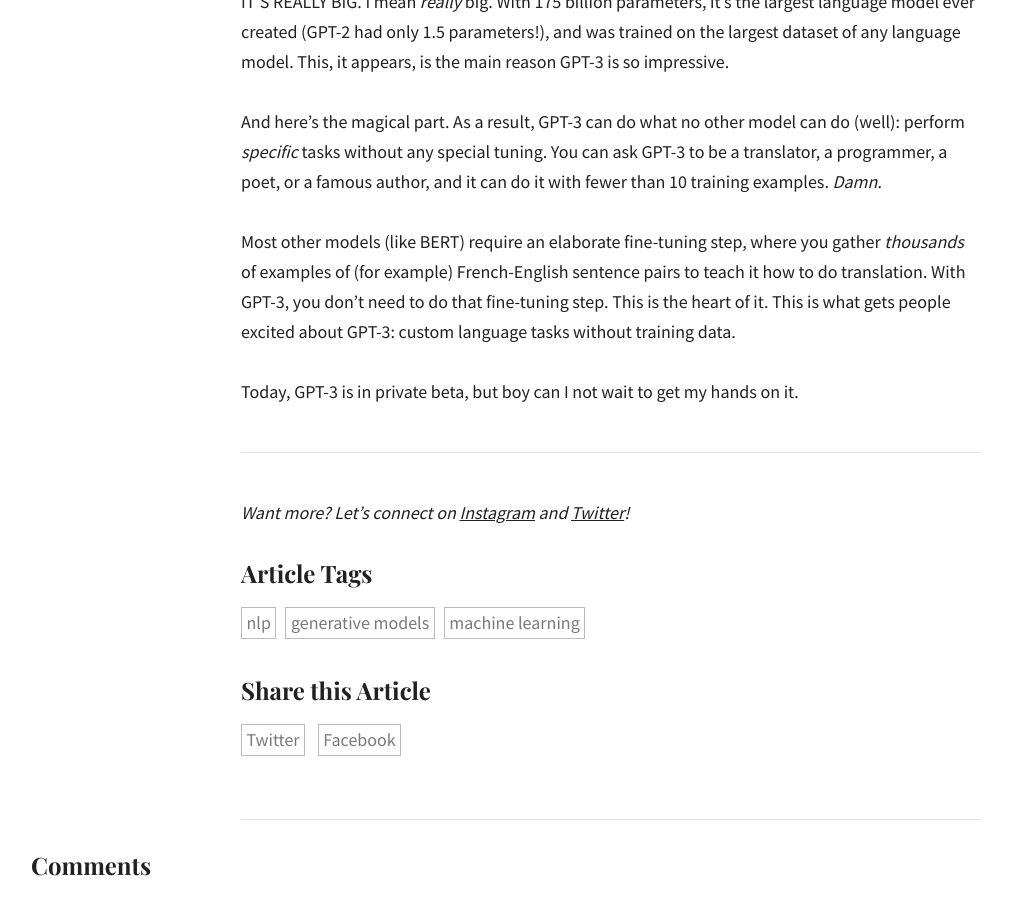
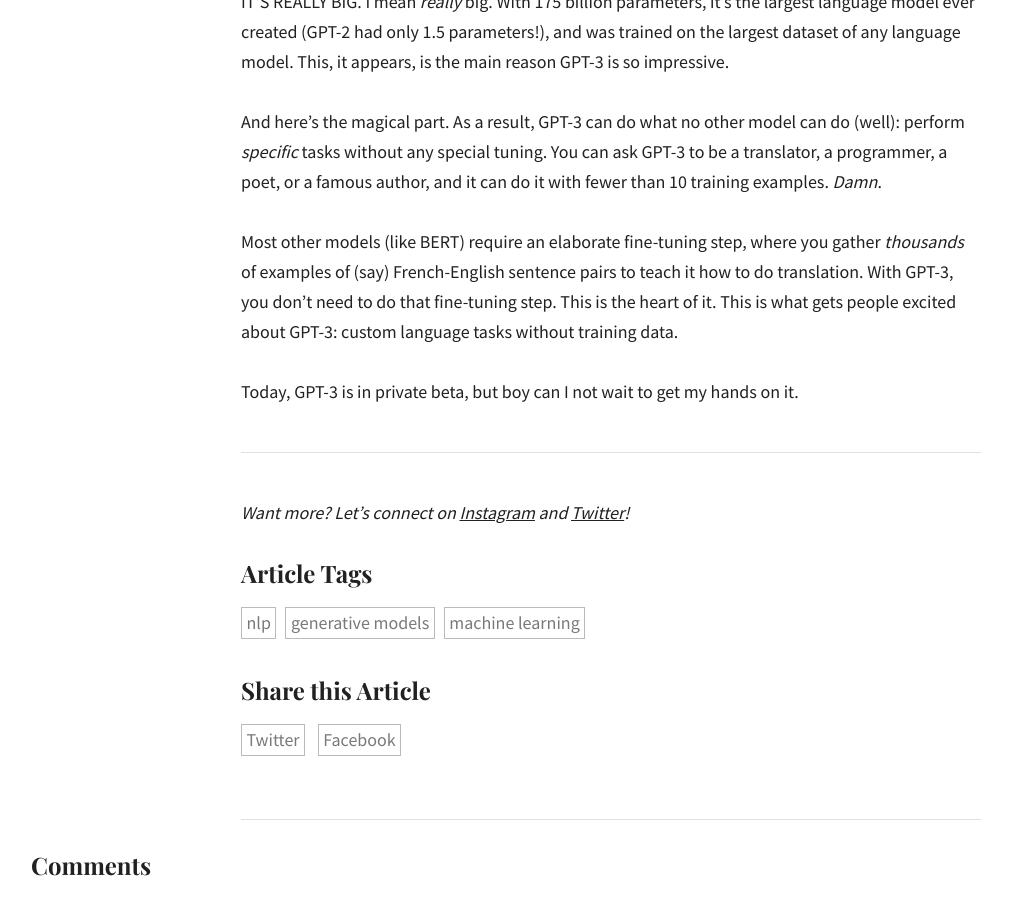
Before and after one commit to dalequark/daleonai, a Jekyll site: the page built from _posts/2020-07-22-gpt-3-explained-in-under-3-minutes.md, in a window 1280 px wide and 900 px high, scrolled down 1383 px. Shown: the whole window, without its empty margins (29-1041 px from the left). Built offline with Jekyll 4.4.1, drawn with Linux system fonts in a browser that asks for light colours; some web fonts are replaced; comment, search, counter and statistics services are not loaded.

Commit message:
Update from Forestry.io Dale updated _posts/2020-07-22-gpt-3-explained-in-under-3-minutes.md

```diff
--- a/_posts/2020-07-22-gpt-3-explained-in-under-3-minutes.md
+++ b/_posts/2020-07-22-gpt-3-explained-in-under-3-minutes.md
@@ -30,7 +30,7 @@
 
 And here’s the magical part. As a result, GPT-3 can do what no other model can do (well): perform *specific* tasks without any special tuning. You can ask GPT-3 to be a translator, a programmer, a poet, or a famous author, and it can do it with fewer than 10 training examples. _Damn_.
 
-Most other models (like BERT) require an elaborate fine-tuning step, where you gather _thousands_ of examples of (for example) French-English sentence pairs to teach it how to do translation. With GPT-3, you don’t need to do that fine-tuning step. This is the heart of it. This is what gets people excited about GPT-3: custom language tasks without training data.
+Most other models (like BERT) require an elaborate fine-tuning step, where you gather _thousands_ of examples of (say) French-English sentence pairs to teach it how to do translation. With GPT-3, you don’t need to do that fine-tuning step. This is the heart of it. This is what gets people excited about GPT-3: custom language tasks without training data.
 
 Today, GPT-3 is in private beta, but boy can I not wait to get my hands on it.
 
```
